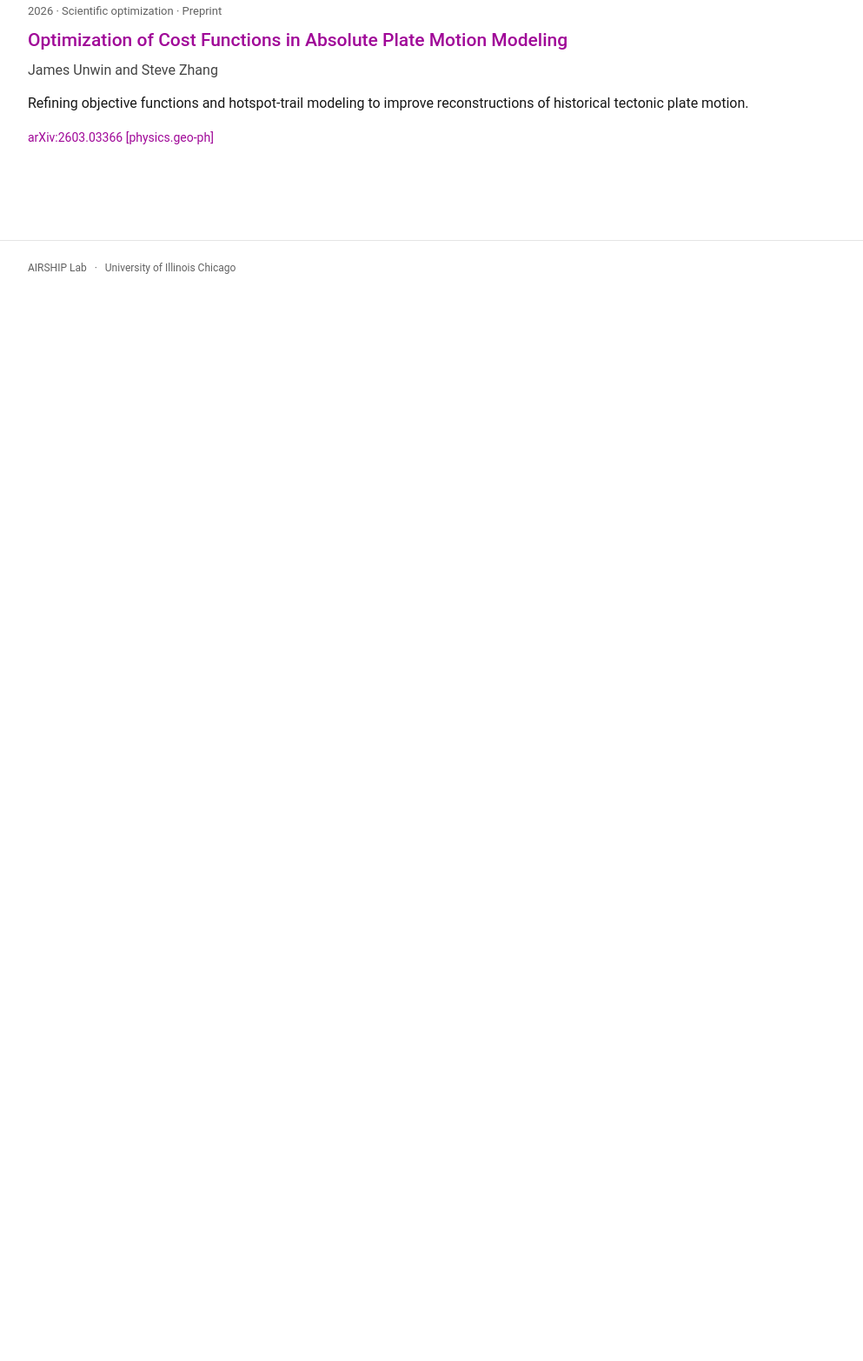
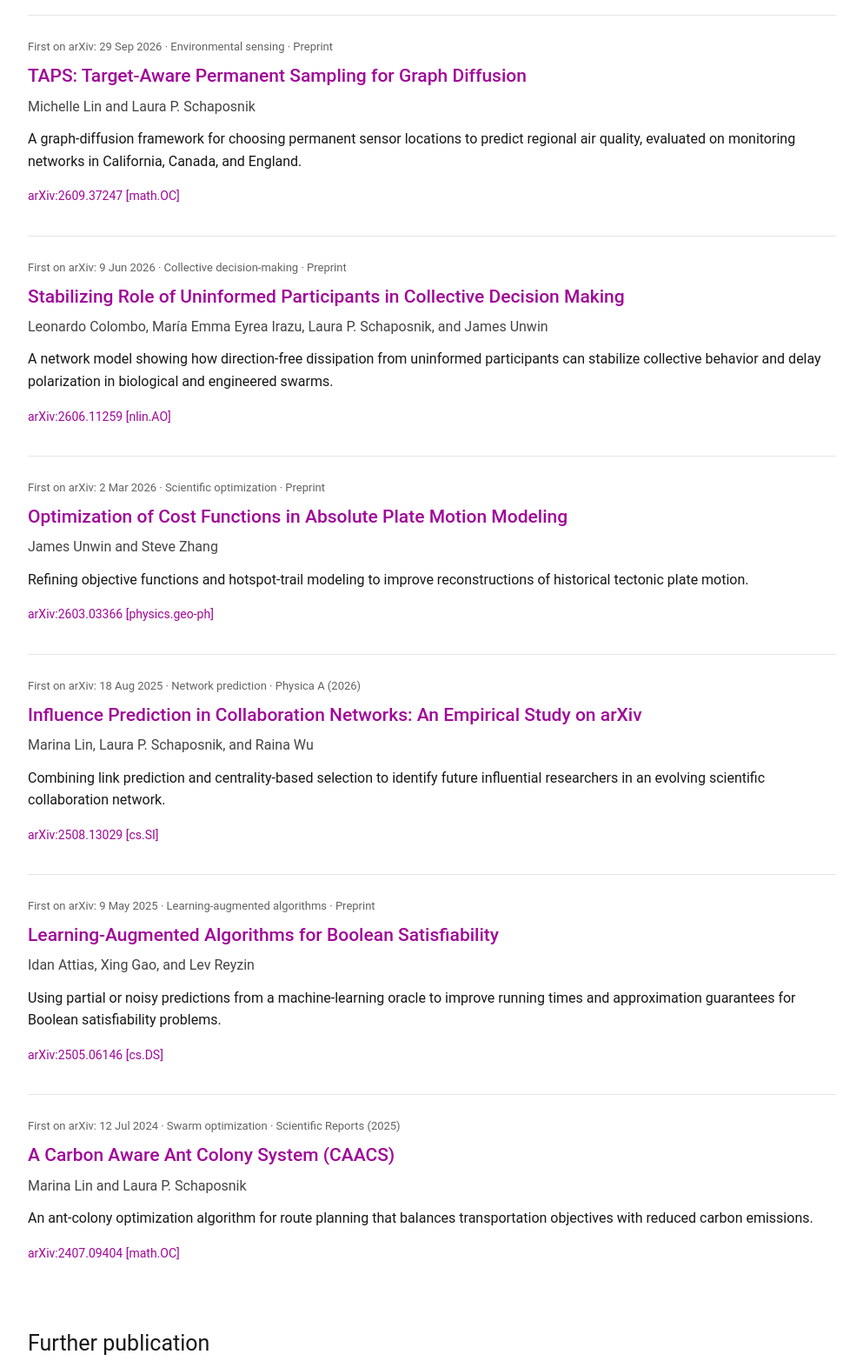
Before and after one commit to airship-lab/airship-lab.github.io, a plain HTML site: page research/index.html in a window 1280 px wide. Shown: the part 619-2184 px from the top of the page at 87% size, without its empty margins (143-1136 px from the left). Before the commit the page ends 959 px from the top, so only its background shows below. Drawn offline with Linux system fonts and the light colour scheme.

Commit message:
Expand selected research and order by arXiv appearance

```diff
--- a/research/index.html
+++ b/research/index.html
@@ -4,12 +4,12 @@
   <meta charset="utf-8">
   <meta name="viewport" content="width=device-width, initial-scale=1">
   <title>Research — AIRSHIP Lab</title>
-  <meta name="description" content="Selected research by AIRSHIP Lab members, spanning scientific optimization and astrophysical data analysis.">
+  <meta name="description" content="Selected works that highlight the recent research of our members on topics relating to AI and ML.">
   <meta name="theme-color" content="#ffffff">
   <link rel="canonical" href="https://airship-lab.github.io/research/">
   <meta property="og:type" content="website">
   <meta property="og:title" content="Research — AIRSHIP Lab">
-  <meta property="og:description" content="Selected research by AIRSHIP Lab members, spanning scientific optimization and astrophysical data analysis.">
+  <meta property="og:description" content="Selected works that highlight the recent research of our members on topics relating to AI and ML.">
   <meta property="og:url" content="https://airship-lab.github.io/research/">
   <meta property="og:image" content="https://airship-lab.github.io/assets/airship-logo.png">
   <link rel="stylesheet" href="/styles.css">
@@ -29,11 +29,12 @@
     <p class="page-intro">Artificial intelligence, machine learning, and computational approaches to scientific questions.</p>
     <section aria-labelledby="selected-publications">
       <h2 class="section-title" id="selected-publications">Selected publications</h2>
-      <p class="section-note">Selected work by our members.</p>
+      <p class="section-note">Selected works that highlight the recent research of our members on topics relating to AI and ML.</p>
+      <p class="section-note">Ordered by first arXiv appearance, newest first.</p>
       <ol class="publications">
         <li>
-          <article>
-            <p class="paper-meta">2026 · Astrophysics · Preprint</p>
+          <article data-arxiv-date="2026-10-06">
+            <p class="paper-meta">First on arXiv: <time datetime="2026-10-06">6 Oct 2026</time> · Astrophysics · Preprint</p>
             <h3><a href="https://arxiv.org/abs/2610.14058">An All-Sky Search for Moving Gamma-Ray Sources with Fermi-LAT</a></h3>
             <p class="authors">Dou Lai and James Unwin</p>
             <p>A search for moving gamma-ray sources in ten years of Fermi-LAT data, with calibrated detection efficiencies and constraints on nearby compact sources.</p>
@@ -41,15 +42,72 @@
           </article>
         </li>
         <li>
-          <article>
-            <p class="paper-meta">2026 · Scientific optimization · Preprint</p>
+          <article data-arxiv-date="2026-09-29">
+            <p class="paper-meta">First on arXiv: <time datetime="2026-09-29">29 Sep 2026</time> · Environmental sensing · Preprint</p>
+            <h3><a href="https://arxiv.org/abs/2609.37247">TAPS: Target-Aware Permanent Sampling for Graph Diffusion</a></h3>
+            <p class="authors">Michelle Lin and Laura P. Schaposnik</p>
+            <p>A graph-diffusion framework for choosing permanent sensor locations to predict regional air quality, evaluated on monitoring networks in California, Canada, and England.</p>
+            <p class="paper-links"><a href="https://arxiv.org/abs/2609.37247">arXiv:2609.37247 [math.OC]</a></p>
+          </article>
+        </li>
+        <li>
+          <article data-arxiv-date="2026-06-09">
+            <p class="paper-meta">First on arXiv: <time datetime="2026-06-09">9 Jun 2026</time> · Collective decision-making · Preprint</p>
+            <h3><a href="https://arxiv.org/abs/2606.11259">Stabilizing Role of Uninformed Participants in Collective Decision Making</a></h3>
+            <p class="authors">Leonardo Colombo, María Emma Eyrea Irazu, Laura P. Schaposnik, and James Unwin</p>
+            <p>A network model showing how direction-free dissipation from uninformed participants can stabilize collective behavior and delay polarization in biological and engineered swarms.</p>
+            <p class="paper-links"><a href="https://arxiv.org/abs/2606.11259">arXiv:2606.11259 [nlin.AO]</a></p>
+          </article>
+        </li>
+        <li>
+          <article data-arxiv-date="2026-03-02">
+            <p class="paper-meta">First on arXiv: <time datetime="2026-03-02">2 Mar 2026</time> · Scientific optimization · Preprint</p>
             <h3><a href="https://arxiv.org/abs/2603.03366">Optimization of Cost Functions in Absolute Plate Motion Modeling</a></h3>
             <p class="authors">James Unwin and Steve Zhang</p>
             <p>Refining objective functions and hotspot-trail modeling to improve reconstructions of historical tectonic plate motion.</p>
             <p class="paper-links"><a href="https://arxiv.org/abs/2603.03366">arXiv:2603.03366 [physics.geo-ph]</a></p>
           </article>
         </li>
+        <li>
+          <article data-arxiv-date="2025-08-18">
+            <p class="paper-meta">First on arXiv: <time datetime="2025-08-18">18 Aug 2025</time> · Network prediction · Physica A (2026)</p>
+            <h3><a href="https://arxiv.org/abs/2508.13029">Influence Prediction in Collaboration Networks: An Empirical Study on arXiv</a></h3>
+            <p class="authors">Marina Lin, Laura P. Schaposnik, and Raina Wu</p>
+            <p>Combining link prediction and centrality-based selection to identify future influential researchers in an evolving scientific collaboration network.</p>
+            <p class="paper-links"><a href="https://arxiv.org/abs/2508.13029">arXiv:2508.13029 [cs.SI]</a></p>
+          </article>
+        </li>
+        <li>
+          <article data-arxiv-date="2025-05-09">
+            <p class="paper-meta">First on arXiv: <time datetime="2025-05-09">9 May 2025</time> · Learning-augmented algorithms · Preprint</p>
+            <h3><a href="https://arxiv.org/abs/2505.06146">Learning-Augmented Algorithms for Boolean Satisfiability</a></h3>
+            <p class="authors">Idan Attias, Xing Gao, and Lev Reyzin</p>
+            <p>Using partial or noisy predictions from a machine-learning oracle to improve running times and approximation guarantees for Boolean satisfiability problems.</p>
+            <p class="paper-links"><a href="https://arxiv.org/abs/2505.06146">arXiv:2505.06146 [cs.DS]</a></p>
+          </article>
+        </li>
+        <li>
+          <article data-arxiv-date="2024-07-12">
+            <p class="paper-meta">First on arXiv: <time datetime="2024-07-12">12 Jul 2024</time> · Swarm optimization · Scientific Reports (2025)</p>
+            <h3><a href="https://arxiv.org/abs/2407.09404">A Carbon Aware Ant Colony System (CAACS)</a></h3>
+            <p class="authors">Marina Lin and Laura P. Schaposnik</p>
+            <p>An ant-colony optimization algorithm for route planning that balances transportation objectives with reduced carbon emissions.</p>
+            <p class="paper-links"><a href="https://arxiv.org/abs/2407.09404">arXiv:2407.09404 [math.OC]</a></p>
+          </article>
+        </li>
       </ol>
+      <h2 class="section-title">Further publication</h2>
+      <ul class="publications">
+        <li>
+          <article>
+            <p class="paper-meta">Machine-learning evaluation · Allerton (2026)</p>
+            <h3><a href="https://www.levreyzin.com/assets/pdf/AusthofR26.pdf">Cross-Validation Error Dynamics in Smaller Datasets</a></h3>
+            <p class="authors">Bethany Austhof and Lev Reyzin</p>
+            <p>An empirical and theoretical study of how sampling and overfitting affect the relationships between training, test, and holdout errors in small datasets.</p>
+            <p class="paper-links"><a href="https://www.levreyzin.com/assets/pdf/AusthofR26.pdf">Paper (PDF)</a><a href="https://openreview.net/forum?id=aBHCgj4FdW">2025 workshop version</a></p>
+          </article>
+        </li>
+      </ul>
     </section>
   </main>
   <footer><div class="footer-inner">AIRSHIP Lab <span aria-hidden="true">·</span> <a href="https://www.uic.edu/">University of Illinois Chicago</a></div></footer>
```
